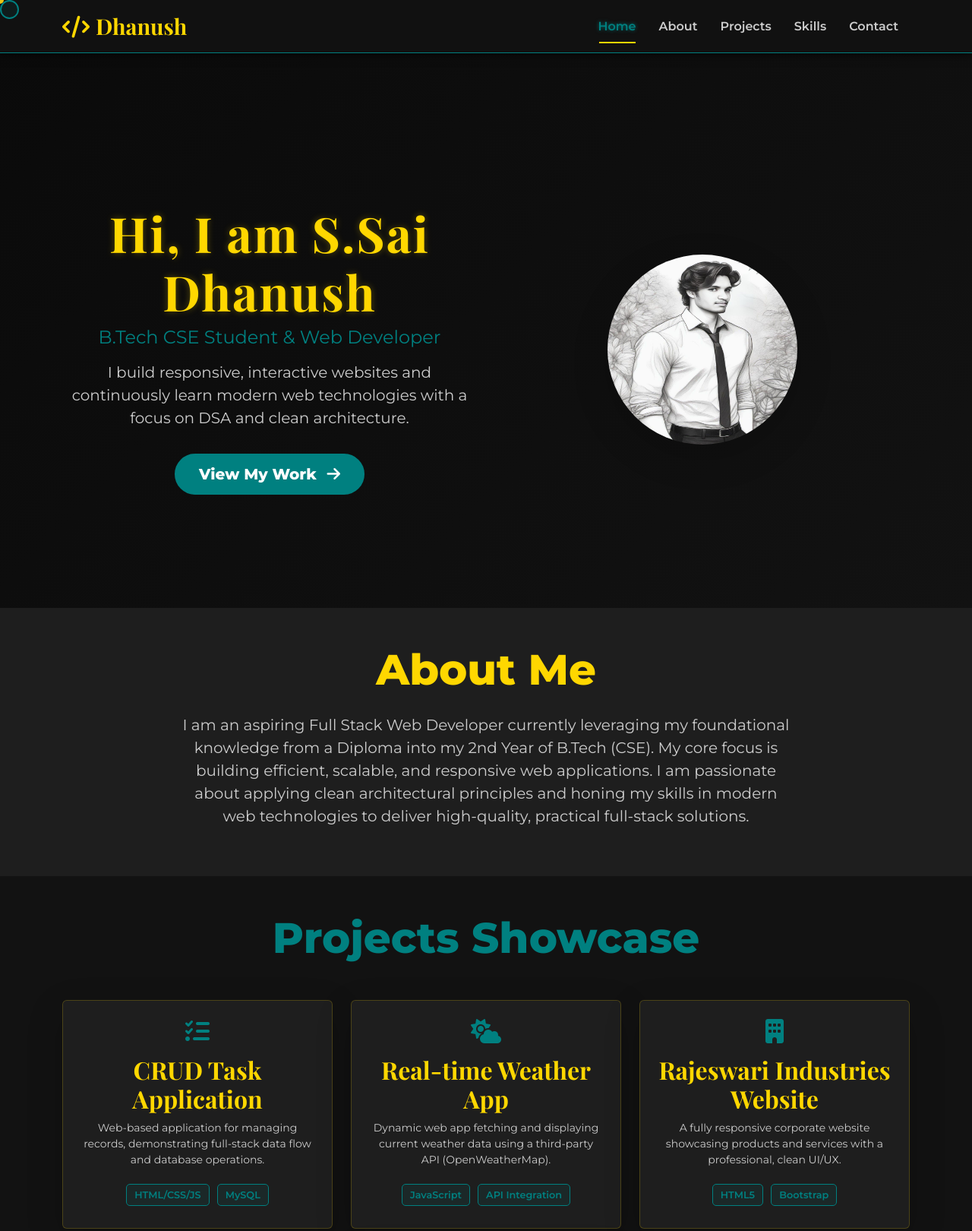
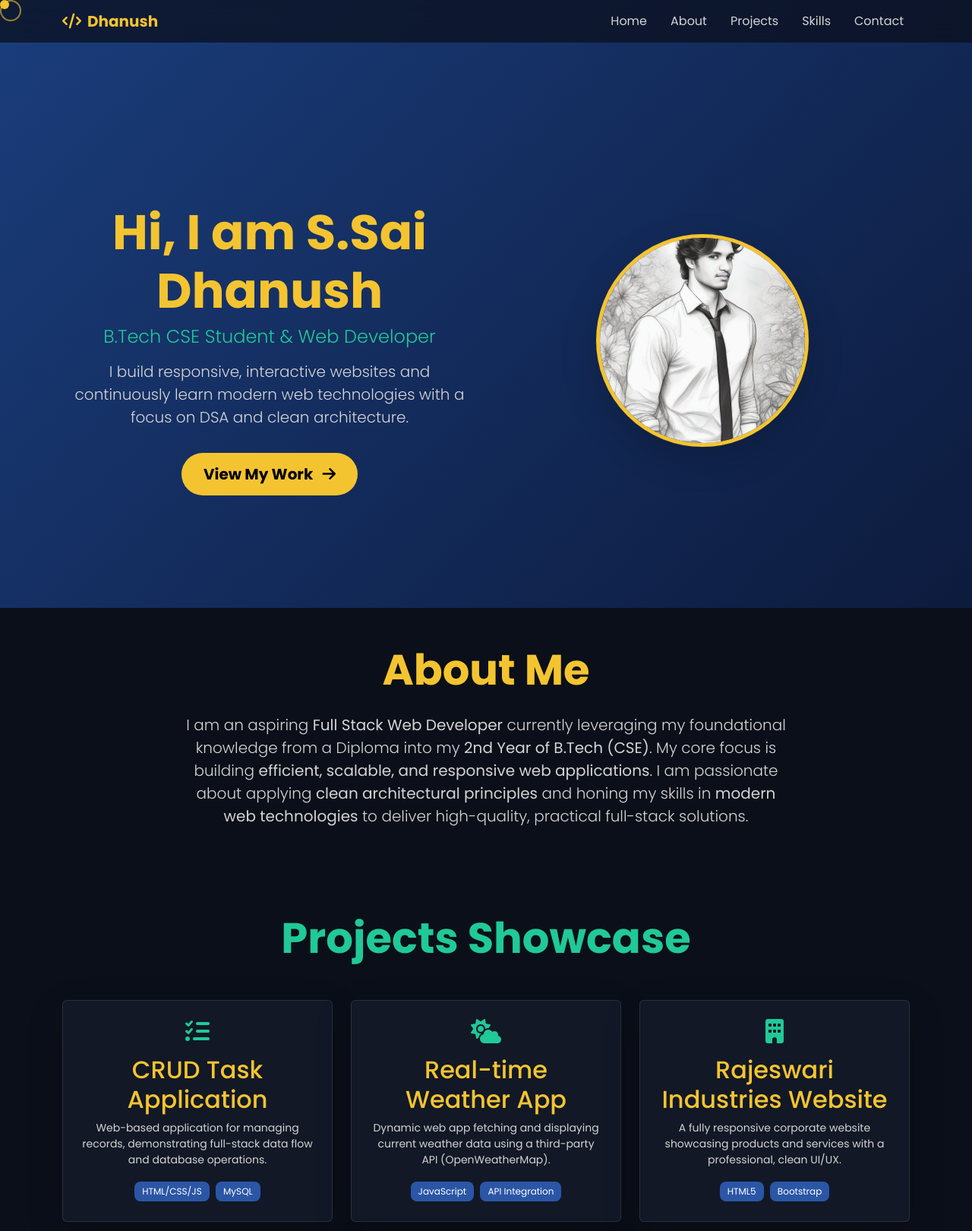
Before and after one commit to rajeswari-industries/portfolio, a plain HTML site: page index.html in a window 1280 px wide. Shown: the top 1620 px of the page at 76% size. Drawn offline with nearby package versions, Linux system fonts and the light colour scheme.

Commit message:
Update style.css

```diff
--- a/style.css
+++ b/style.css
@@ -1,386 +1,149 @@
-@import url('https://fonts.googleapis.com/css2?family=Playfair+Display:wght@700&family=Montserrat:wght@400;600;800&display=swap');
+/* Premium Responsive CSS for Sai Dhanush Portfolio */
+
+/* Import Google Fonts */
+@import url('https://fonts.googleapis.com/css2?family=Poppins:wght@300;400;500;600;700&display=swap');
 
 :root {
-    --color-bg-black: #121212;
-
-    --color-bg-card: #1E1E1E;
-
-    --color-teal: #008080;
-
-    --color-gold: #FFD700;
-
-    --color-silver: #CCCCCC;
-
-    --color-white: #FFFFFF;
-
-    --font-family-header: 'Playfair Display', serif;
-
-    --font-family-body: 'Montserrat', sans-serif;
-
-    --shadow-teal-glow: 0 0 10px rgba(0, 128, 128, 0.7);
-}
-
-* {
-    margin: 0;
-    padding: 0;
-    box-sizing: border-box;
-}
-
-html {
-    scroll-behavior: smooth;
+  --royal-blue: #1a3d7c;
+  --royal-blue-light: #2b56a6;
+  --gold: #f4c430;
+  --teal: #20c997;
+  --silver: #d4d4d4;
+  --dark-bg: #0b0f19;
+  --card-dark: #121826;
+  --white: #ffffff;
 }
 
 body {
-    font-family: var(--font-family-body);
-    background-color: var(--color-bg-black);
-    color: var(--color-silver);
-    cursor: none;
+  font-family: 'Poppins', sans-serif;
+  background: var(--dark-bg);
+  color: var(--white);
+  overflow-x: hidden;
 }
 
-.text-teal {
-    color: var(--color-teal) !important;
+/* Navbar */
+#main-nav {
+  background: rgba(10, 14, 25, 0.7);
+  backdrop-filter: blur(12px);
+  transition: 0.3s;
 }
 
-.text-gold {
-    color: var(--color-gold) !important;
+#main-nav .nav-link {
+  color: var(--silver);
+  margin-left: 15px;
+  transition: 0.3s;
+}
+#main-nav .nav-link:hover {
+  color: var(--gold);
+}
+.text-gold { color: var(--gold); }
+.text-teal { color: var(--teal); }
+.text-silver { color: var(--silver); }
+
+/* Home Section */
+#home {
+  background: linear-gradient(135deg, var(--royal-blue), #0d1b3d);
+  padding-top: 120px;
+}
+.profile-img {
+  width: 280px;
+  height: 280px;
+  object-fit: cover;
+  border: 5px solid var(--gold);
+  animation: floatImg 4s infinite ease-in-out;
+}
+@keyframes floatImg {
+  0% { transform: translateY(0px); }
+  50% { transform: translateY(-12px); }
+  100% { transform: translateY(0px); }
 }
 
-.text-silver {
-    color: var(--color-silver) !important;
+/* Buttons */
+.btn-accent {
+  background: var(--gold);
+  color: #000;
+  padding: 12px 28px;
+  border-radius: 50px;
+  transition: 0.3s;
+}
+.btn-accent:hover {
+  background: var(--royal-blue-light);
+  color: var(--white);
 }
 
-.cursor,
-.cursor-follower {
-    position: fixed;
-    top: 0;
-    left: 0;
-    pointer-events: none;
-    border-radius: 50%;
-    transform: translate(-50%, -50%);
-    z-index: 9999;
+/* Project Cards */
+.project-card {
+  background: var(--card-dark);
+  border: 1px solid rgba(255, 255, 255, 0.1);
+  transition: 0.3s;
+  cursor: pointer;
+}
+.project-card:hover {
+  transform: translateY(-8px);
+  box-shadow: 0 0 20px rgba(32, 201, 151, 0.3);
+}
+.tech-badge-project {
+  display: inline-block;
+  background: var(--royal-blue-light);
+  border-radius: 8px;
+  padding: 4px 10px;
+  margin: 2px;
+  font-size: 12px;
 }
 
-.cursor {
-    width: 10px;
-    height: 10px;
-    background-color: var(--color-gold);
-    mix-blend-mode: difference;
-    transition: transform 0.2s ease, background-color 0.2s ease;
+/* Skills */
+.skill-badge {
+  background: var(--royal-blue-light);
+  border-radius: 20px;
+  padding: 8px 18px;
+  font-size: 14px;
+  transition: 0.3s;
+}
+.skill-badge:hover {
+  background: var(--gold);
+  color: #000;
 }
 
+/* Cursor Animations */
+.cursor, .cursor-follower {
+  position: fixed;
+  pointer-events: none;
+  border-radius: 50%;
+  z-index: 9999;
+}
+.cursor {
+  width: 12px;
+  height: 12px;
+  background: var(--gold);
+}
 .cursor-follower {
-    width: 25px;
-    height: 25px;
-    border: 2px solid var(--color-teal);
-    background-color: rgba(0, 128, 128, 0.1);
-    transition: transform 0.15s ease, border-color 0.2s ease;
+  width: 28px;
+  height: 28px;
+  border: 2px solid var(--gold);
+  opacity: 0.6;
+  transition: 0.1s;
 }
 
-.cursor.hovered {
-    transform: scale(2.5);
-    background-color: var(--color-teal);
+/* Contact Icons */
+ul li a:hover {
+  color: var(--gold) !important;
+  transform: scale(1.1);
 }
 
-.cursor-follower.hovered {
-    transform: scale(1.5);
-    border-color: var(--color-gold);
+/* Footer */
+footer {
+  background: #0d1320;
+  border-top: 1px solid rgba(255, 255, 255, 0.1);
 }
 
+/* Responsive */
+@media (max-width: 768px) {
+  .profile-img {
+    width: 220px;
+    height: 220px;
+  }
 
-.navbar {
-    background-color: rgba(18, 18, 18, 0.95) !important;
-    backdrop-filter: blur(5px);
-    box-shadow: 0 4px 10px rgba(0, 0, 0, 0.5);
-    border-bottom: 1px solid var(--color-teal);
+  #home h1 {
+    font-size: 2.3rem;
+  }
 }
-
-.navbar-brand {
-    font-family: var(--font-family-header);
-    font-weight: 700 !important;
-    font-size: 1.8rem;
-    color: var(--color-gold) !important;
-}
-
-.navbar-nav .nav-link {
-    color: var(--color-silver) !important;
-    position: relative;
-    padding: 10px 15px !important;
-    font-weight: 600;
-    transition: color 0.3s ease;
-}
-
-.navbar-nav .nav-link:hover,
-.navbar-nav .nav-link.active {
-    color: var(--color-teal) !important;
-    text-shadow: 0 0 5px rgba(0, 128, 128, 0.8);
-}
-
-.navbar-nav .nav-link::after {
-    content: '';
-    position: absolute;
-    bottom: 0;
-    left: 50%;
-    transform: translateX(-50%);
-    width: 0;
-    height: 2px;
-    background: var(--color-gold);
-    transition: width 0.3s ease;
-}
-
-.navbar-nav .nav-link:hover::after,
-.navbar-nav .nav-link.active::after {
-    width: 60%;
-}
-
-#home {
-    min-height: 100vh;
-    padding-top: 120px;
-    background: linear-gradient(135deg, #0A0A0A, #121212);
-}
-
-#home h1 {
-    font-family: var(--font-family-header);
-    color: var(--color-gold);
-    letter-spacing: 2px;
-    text-shadow: 0 0 10px rgba(255, 215, 0, 0.3);
-}
-
-#home h2 {
-    color: var(--color-teal);
-    font-weight: 600;
-}
-
-/* Profile Image Adjusted */
-.profile-img {
-    width: 250px;
-    /* reduced size */
-    height: 250px;
-    /* maintain square/circle */
-    max-width: 80%;
-    /* responsive */
-    border: 4px solid var(--electric-blue);
-    box-shadow: 0 0 20px var(--electric-blue);
-    transition: transform 0.5s ease, box-shadow 0.5s ease, border-color 0.5s ease;
-}
-
-.profile-img:hover {
-    transform: scale(1.05);
-    border-color: var(--cyber-pink);
-    box-shadow: 0 0 25px var(--cyber-pink), 0 0 35px var(--neon-purple);
-}
-
-
-.btn-accent {
-    background-color: var(--color-teal);
-    color: var(--color-white);
-    border: 2px solid var(--color-teal);
-    border-radius: 50px;
-    padding: 10px 30px;
-    font-weight: 700;
-    transition: all 0.3s ease;
-}
-
-.btn-accent:hover {
-    background: transparent;
-    color: var(--color-teal);
-    border-color: var(--color-gold);
-    box-shadow: 0 0 15px var(--color-gold);
-    transform: translateY(-3px) scale(1.02);
-}
-
-#projects {
-    background-color: var(--color-bg-black);
-}
-
-#projects h1 {
-    color: var(--color-teal);
-}
-
-.project-card {
-    background-color: var(--color-bg-card);
-    border: 1px solid rgba(255, 215, 0, 0.2);
-    border-radius: 10px;
-    transition: transform 0.4s ease, box-shadow 0.4s ease;
-    will-change: transform, box-shadow;
-    position: relative;
-    color: var(--color-silver);
-}
-
-.project-card:hover {
-    transform: translateY(-8px);
-    border-color: var(--color-teal);
-    box-shadow: 0 15px 30px rgba(0, 0, 0, 0.6), 0 0 15px rgba(0, 128, 128, 0.5);
-}
-
-.project-card h2 {
-    color: var(--color-gold);
-    font-family: var(--font-family-header);
-}
-
-.project-card i {
-    color: var(--color-teal) !important;
-}
-
-.tech-badge-project {
-    display: inline-block;
-    background-color: rgba(0, 128, 128, 0.1);
-    color: var(--color-teal);
-    border: 1px solid var(--color-teal);
-    padding: 4px 10px;
-    margin: 5px 3px;
-    border-radius: 5px;
-    font-size: 0.8rem;
-    font-weight: 600;
-    transition: background-color 0.3s;
-}
-
-.tech-badge-project:hover {
-    background-color: var(--color-teal);
-    color: var(--color-bg-black);
-}
-
-#about,
-#skills {
-
-    background-color: var(--color-bg-card);
-    color: var(--color-silver);
-}
-
-#about h1,
-#skills h1 {
-    color: var(--color-gold);
-}
-
-.skill-badge {
-    display: inline-flex;
-    align-items: center;
-    background-color: var(--color-bg-black);
-    color: var(--color-teal);
-    border: 2px solid var(--color-teal);
-    padding: 10px 20px;
-    margin: 8px;
-    border-radius: 30px;
-    font-weight: 600;
-    transition: transform 0.3s, background-color 0.3s, border-color 0.3s;
-}
-
-.skill-badge:hover {
-    transform: scale(1.08);
-    background-color: var(--color-teal);
-    color: var(--color-bg-black);
-    border-color: var(--color-gold);
-    box-shadow: 0 0 15px var(--color-gold);
-}
-
-.skill-badge i {
-    color: var(--color-teal);
-    transition: color 0.3s;
-}
-
-.skill-badge:hover i {
-    color: var(--color-bg-black);
-}
-
-#contact {
-    background-color: #0A0A0A;
-    border-top: 1px solid var(--color-gold);
-}
-
-#contact h1 {
-    color: var(--color-teal);
-}
-
-#contact ul li a {
-    color: var(--color-silver);
-    transition: color 0.3s, transform 0.3s;
-    text-decoration: none;
-}
-
-#contact ul li {
-    transition: transform 0.3s;
-}
-
-#contact ul li:hover {
-    transform: translateY(-5px);
-}
-
-#contact ul li a i {
-    color: var(--color-gold);
-    transition: color 0.3s;
-}
-
-#contact ul li a:hover i {
-    color: var(--color-teal);
-}
-
-footer {
-    background: var(--color-bg-black);
-    color: var(--color-silver);
-    border-top: 1px solid var(--color-teal);
-}
-
-@media(max-width:768px) {
-    .navbar-brand {
-        font-size: 1.5rem;
-    }
-
-    .cursor,
-    .cursor-follower {
-        display: none;
-    }
-
-    body {
-        cursor: default;
-    }
-
-    #home h1 {
-        font-size: 2.5rem;
-    }
-
-    .project-card:hover {
-        transform: none;
-        box-shadow: 0 5px 15px rgba(0, 0, 0, 0.4);
-    }
-
-    .profile-img {
-        width: 180px;
-        height: 180px;
-    }
-
-}
-
-.btn-accent {
-    background-color: var(--color-teal);
-    color: var(--color-white);
-    border: 2px solid var(--color-teal);
-    border-radius: 50px;
-    padding: 10px 30px;
-    font-weight: 700;
-    transition: all 0.3s ease;
-}
-
-.btn-accent:hover {
-    background: transparent;
-    color: var(--color-teal);
-    border-color: var(--color-gold);
-    box-shadow: 0 0 15px var(--color-gold);
-    transform: translateY(-3px) scale(1.02);
-}
-
-.btn-outline-accent {
-    background-color: transparent;
-    color: var(--color-gold) !important;
-    border: 2px solid var(--color-gold) !important;
-    border-radius: 50px;
-    padding: 10px 30px;
-    font-weight: 700;
-    transition: all 0.3s ease;
-}
-
-.btn-outline-accent:hover {
-    background: var(--color-teal);
-    color: var(--color-white) !important;
-    border-color: var(--color-teal) !important;
-    box-shadow: 0 0 15px var(--color-teal);
-    transform: translateY(-3px) scale(1.02);
-}
```
